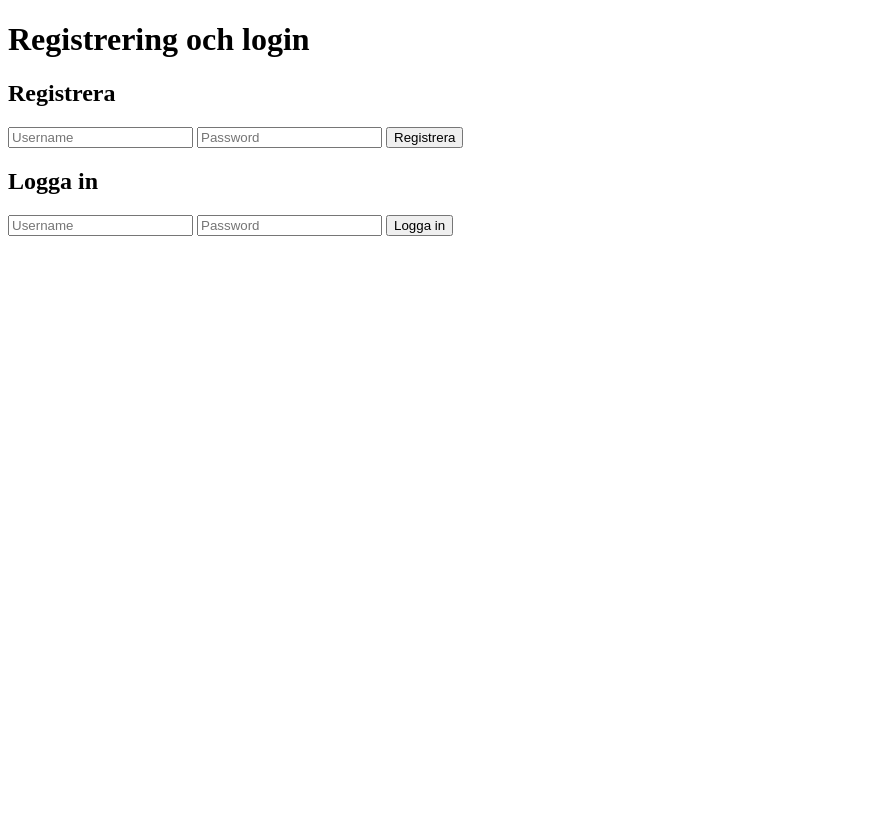
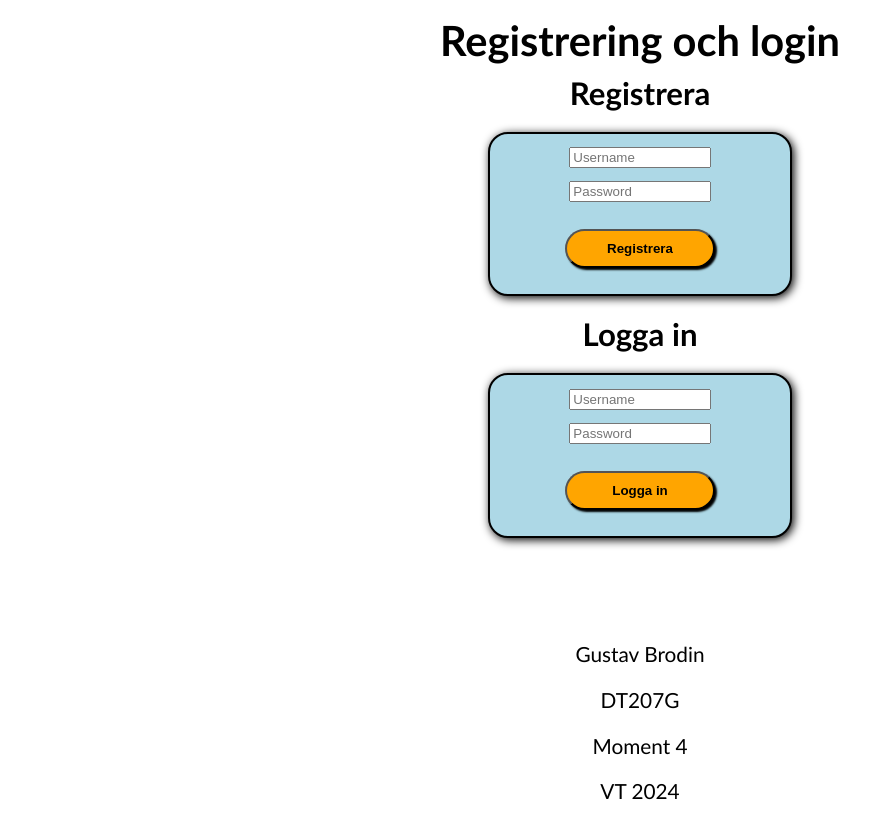
Before and after one commit to BrodinGustav/dt207g_mom4_del2, a website built with Parcel: page src/index.html in a window 1280 px wide. Shown: the whole page, without its empty margins (0-893 px from the left). Before the commit the page ends 800 px from the top, so only its background shows below. Built offline with nearby package versions, Linux system fonts and the light colour scheme.

Commit message:
Commit - Justerat CSS

```diff
--- a/src/index.html
+++ b/src/index.html
@@ -14,20 +14,26 @@
     <form id="registerForm">
         <input type="text" id="registerUsername" placeholder="Username" required>
         <input type="password" id="registerPassword" placeholder="Password" required>
-        <button type="submit">Registrera</button>
+        <button id="sumbitBtn" type="submit">Registrera</button>
     </form>
 
     <h2>Logga in</h2>
     <form id="loginForm">
         <input type="text" id="loginUsername" placeholder="Username" required>
         <input type="password" id="loginPassword" placeholder="Password" required>
-        <button type="submit">Logga in</button>
+        <button id="sumbitBtn" type="submit">Logga in</button>
     </form>
 
     <div id="protectedData" style="display: none;">
         <h2>Skyddad Data</h2>
         <p id="protectedContent"></p>
-        <button onclick="logOut()">Logg ut</button>
+        <button id="sumbitBtn" onclick="logOut()">Logg ut</button>
     </div>
+    <footer>
+        <p>Gustav Brodin</p
+            <p>DT207G</p>
+            <p>Moment 4</p>
+            <p>VT 2024</p>
+    </footer>
 </body>
 </html>
--- a/src/style.css
+++ b/src/style.css
@@ -0,0 +1,70 @@
+body{
+    max-width:568px;
+    margin:0 auto;
+    padding:0;
+    font-family: 'Gill Sans', 'Gill Sans MT', Calibri, 'Trebuchet MS', sans-serif;
+    font-size:1.3em;
+    line-height: 1.2em;
+}
+
+h1, h2{
+    text-align: center;
+}
+
+#registerUsername,
+#registerPassword,
+#loginUsername,
+#loginPassword{
+    display: flex;
+    justify-content: center;
+    margin:0 auto;
+    margin-top: 1em;
+    width:10em;
+}
+
+#registerForm{
+    border: 2px black solid;
+    border-radius:20px;
+    max-width:300px;
+    margin:0 auto;
+    background-color: lightblue;
+    box-shadow: 2px 2px 10px black;
+}
+
+#loginForm   {
+    border: 2px black solid;
+    border-radius:20px;
+    max-width:300px;
+    margin:0 auto;
+    background-color: lightblue;
+    box-shadow: 2px 2px 10px black;
+}
+
+#protectedData{
+    display:flex;
+    flex-direction: column;
+    justify-content: center;
+    margin:0 auto;
+    margin-top:1em;
+    max-width:50%;
+}
+
+#sumbitBtn{
+    display: flex;
+    justify-content: center;
+    background-color:orange;
+    border-radius:20px;
+    width:50%;
+    margin:0 auto;
+    margin-top:2em;
+    margin-bottom:2em;
+    padding:10px;
+    box-shadow:2px 2px 2px black;
+    font-weight:bold;
+
+}
+
+footer{
+    text-align: center;
+    margin-top:5em;
+}
```
